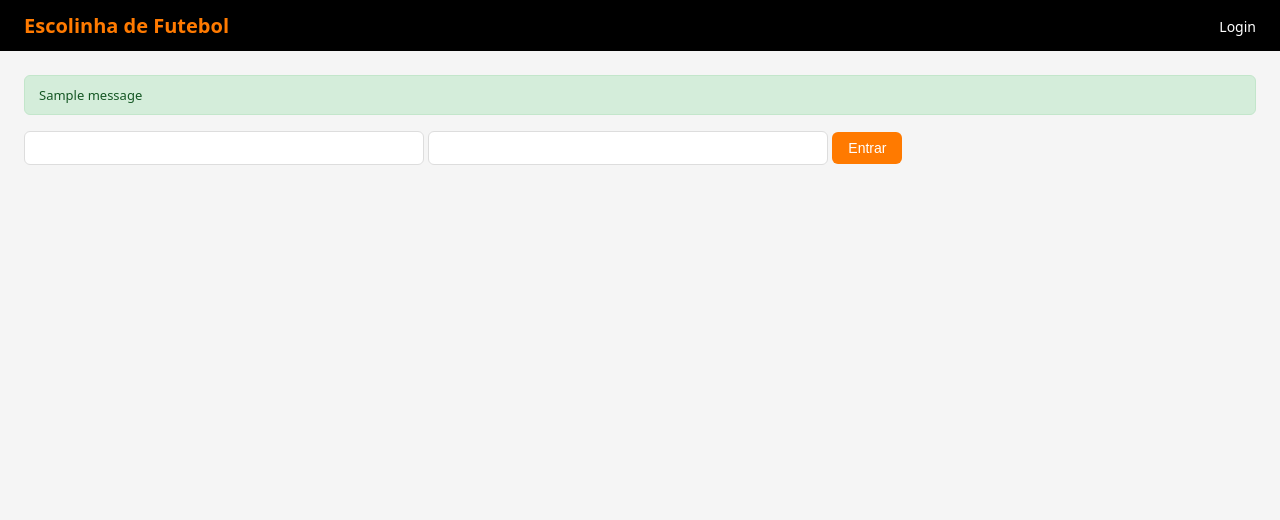
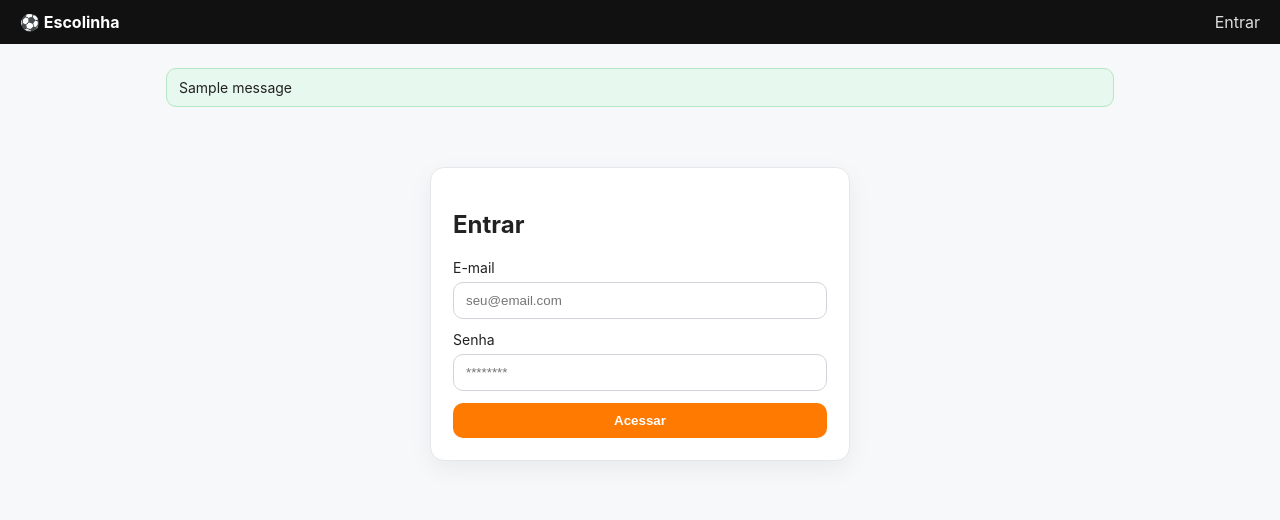
Before and after one commit to grmartinica/aplicacao_escolinha, a Flask app: page /auth/login in a window 1280 px wide. Shown: the top 520 px of the page. Run offline with Flask 3, Linux system fonts and the light colour scheme; tables that the repository leaves empty hold one stand-in row (values such as "Sample post"); one stand-in notice (Sample message) is shown.

Commit message:
resolvendo bugs

```diff
--- a/static/css/style.css
+++ b/static/css/style.css
@@ -1,170 +1,23 @@
-* {
-    box-sizing: border-box;
-}
-
-body {
-    font-family: 'Poppins', system-ui, -apple-system, sans-serif;
-    margin: 0;
-    padding: 0;
-    background-color: #f5f5f5;
-    color: #111;
-}
-
-header {
-    background: #000;
-    color: #fff;
-    padding: 12px 24px;
-    display: flex;
-    align-items: center;
-    justify-content: space-between;
-}
-
-header h1 {
-    font-size: 20px;
-    margin: 0;
-    color: #ff7a00;
-}
-
-nav a {
-    color: #fff;
-    text-decoration: none;
-    margin-left: 16px;
-    font-size: 14px;
-}
-
-nav a:hover {
-    color: #ff7a00;
-}
-
-main {
-    padding: 24px;
-}
-
-h2 {
-    color: #000;
-    margin-top: 0;
-}
-
-.card {
-    background: #fff;
-    border-radius: 12px;
-    padding: 18px;
-    margin-bottom: 16px;
-    box-shadow: 0 2px 10px rgba(0, 0, 0, 0.6);
-    border-left: 4px solid #ff7a00;
-}
-
-.table {
-    width: 100%;
-    border-collapse: collapse;
-    background: #fff;
-    border-radius: 10px;
-    overflow: hidden;
-    box-shadow: 0 2px 8px rgba(0, 0, 0, 0.05);
-}
-
-.table th,
-.table td {
-    padding: 10px 12px;
-    border-bottom: 1px solid #eee;
-    font-size: 13px;
-}
-
-.table th {
-    background: #000;
-    color: #fff;
-    text-align: left;
-}
-
-.btn,
-button,
-input[type="submit"] {
-    background: #ff7a00;
-    color: #fff;
-    border: none;
-    padding: 8px 16px;
-    border-radius: 6px;
-    cursor: pointer;
-    font-size: 14px;
-}
-
-.btn-secondary {
-    background: #000;
-    color: #fff;
-}
-
-.btn:hover,
-button:hover,
-input[type="submit"]:hover {
-    background: #e56f00;
-}
-
-input, select, textarea {
-    padding: 8px;
-    border-radius: 6px;
-    border: 1px solid #ddd;
-    width: 100%;
-    max-width: 400px;
-    margin-bottom: 10px;
-    font-size: 14px;
-}
-
-.form-group {
-    margin-bottom: 12px;
-}
-
-.alert {
-    padding: 10px 14px;
-    border-radius: 6px;
-    margin-bottom: 16px;
-    font-size: 13px;
-}
-
-.alert-success {
-    background: #d4edda;
-    color: #155724;
-    border: 1px solid #c3e6cb;
-}
-
-.alert-danger {
-    background: #f8d7da;
-    color: #721c24;
-    border: 1px solid #f5c6cb;
-}
-
-.alert-info {
-    background: #d1ecf1;
-    color: #0c5460;
-    border: 1px solid #bee5eb;
-}
-
-.alert-warning {
-    background: #fff3cd;
-    color: #856404;
-    border: 1px solid #ffeeba;
-}
-
-.kpi-grid {
-    display: grid;
-    grid-template-columns: repeat(auto-fit, minmax(180px, 1fr));
-    gap: 12px;
-}
-
-.kpi-card {
-    background: #fff;
-    padding: 16px;
-    border-radius: 12px;
-    box-shadow: 0 1px 6px rgba(0, 0, 0, 0.05);
-}
-
-.kpi-label {
-    font-size: 12px;
-    color: #555;
-}
-
-.kpi-value {
-    font-size: 20px;
-    font-weight: 600;
-    color: #ff7a00;
-    margin-top: 4px;
-}
+:root{--orange:#ff7a00;--black:#111;--white:#fff;--gray:#eef0f3;}
+*{box-sizing:border-box} body{margin:0;font-family:Inter,system-ui,Arial,sans-serif;background:#f7f8fa;color:#222}
+.topbar{display:flex;justify-content:space-between;align-items:center;padding:12px 20px;background:var(--black);color:var(--white)}
+.topbar a{color:#ddd;margin-left:14px;text-decoration:none} .topbar a:hover{color:#fff}
+.brand{font-weight:700}
+.container{max-width:980px;margin:24px auto;padding:0 16px}
+.card{background:#fff;border:1px solid #e5e7eb;border-radius:14px;box-shadow:0 8px 24px rgba(0,0,0,.06);padding:22px}
+.login-card{max-width:420px;margin:60px auto}
+.form{display:grid;gap:12px}
+label{display:grid;gap:6px;font-size:14px}
+input{padding:10px 12px;border:1px solid #d1d5db;border-radius:10px}
+.btn{background:var(--orange);border:none;color:#fff;padding:10px 14px;border-radius:10px;font-weight:600;cursor:pointer}
+.btn:hover{filter:brightness(.95)}
+.flash-stack{display:grid;gap:8px;margin:12px 0}
+.alert{padding:10px 12px;border-radius:10px;font-size:14px}
+.alert.success{background:#e7f8ee;border:1px solid #b6e6c6}
+.alert.info{background:#eaf2ff;border:1px solid #c7d8ff}
+.alert.danger{background:#ffecec;border:1px solid #ffc9c9}
+.table{width:100%;border-collapse:collapse;margin-top:12px;background:#fff}
+.table th,.table td{padding:10px;border-bottom:1px solid #eee;font-size:14px;text-align:left}
+.kpis{display:grid;grid-template-columns:repeat(auto-fit,minmax(180px,1fr));gap:12px;margin:12px 0}
+.kpi{background:#fff;border:1px solid #eee;border-radius:12px;padding:14px}
+.kpi .t{font-size:12px;color:#666} .kpi .v{font-size:20px;font-weight:700;margin-top:6px}
--- a/templates/base.html
+++ b/templates/base.html
@@ -1,40 +1,41 @@
 <!DOCTYPE html>
 <html lang="pt-br">
 <head>
-  <meta charset="UTF-8">
-  <title>{% block title %}Escolinha de Futebol{% endblock %}</title>
-  <link rel="stylesheet" href="{{ url_for('static', filename='css/style.css') }}">
+  <meta charset="UTF-8" />
+  <title>{% block title %}Escolinha{% endblock %}</title>
+  <link rel="stylesheet" href="{{ url_for('static', filename='css/style.css') }}" />
+  <meta name="viewport" content="width=device-width, initial-scale=1" />
 </head>
 <body>
-<header>
-  <h1>Escolinha de Futebol</h1>
+<header class="topbar">
+  <div class="brand">⚽ Escolinha</div>
   <nav>
     {% if current_user.is_authenticated %}
       <a href="{{ url_for('dashboard.index') }}">Dashboard</a>
       <a href="{{ url_for('atletas.listar') }}">Atletas</a>
-      <a href="{{ url_for('grupos.listar') }}">Grupos</a>
       <a href="{{ url_for('atividades.listar') }}">Atividades</a>
       {% if current_user.role == 'ADMIN' %}
         <a href="{{ url_for('financeiro.resumo') }}">Financeiro</a>
-      {% elif current_user.role == 'PARENT' %}
+      {% else %}
         <a href="{{ url_for('financeiro.resumo_responsavel') }}">Financeiro</a>
       {% endif %}
       <a href="{{ url_for('auth.logout') }}">Sair</a>
     {% else %}
-      <a href="{{ url_for('auth.login') }}">Login</a>
+      <a href="{{ url_for('auth.login') }}">Entrar</a>
     {% endif %}
   </nav>
 </header>
 
-<main>
+<main class="container">
   {% with messages = get_flashed_messages(with_categories=true) %}
     {% if messages %}
-      {% for category, message in messages %}
-        <div class="alert alert-{{ category }}">{{ message }}</div>
-      {% endfor %}
+      <div class="flash-stack">
+        {% for category, message in messages %}
+          <div class="alert {{ category }}">{{ message }}</div>
+        {% endfor %}
+      </div>
     {% endif %}
   {% endwith %}
-
   {% block content %}{% endblock %}
 </main>
 </body>
--- a/templates/login.html
+++ b/templates/login.html
@@ -1,10 +1,16 @@
 {% extends "base.html" %}
 {% block title %}Login | Escolinha{% endblock %}
-
 {% block content %}
-<form method="POST" action="{{ url_for('auth.login') }}">
-  <input type="email" name="email" required>
-  <input type="password" name="senha" required>
-  <button type="submit">Entrar</button>
-</form>
+<div class="card login-card">
+  <h2>Entrar</h2>
+  <form method="POST" action="{{ url_for('auth.login') }}" class="form">
+    <label>E-mail
+      <input type="email" name="email" placeholder="seu@email.com" required />
+    </label>
+    <label>Senha
+      <input type="password" name="senha" placeholder="********" required />
+    </label>
+    <button type="submit" class="btn">Acessar</button>
+  </form>
+</div>
 {% endblock %}
```
Also changed, not shown: routes/atividades_routes.py (+25 -14 lines), routes/atletas_routes.py (+22 -24 lines), routes/financeiro_routes.py (+30 -6 lines), templates/atividades_listar.html (+13 -21 lines), templates/atividades_nova.html (+16 -39 lines), templates/atletas_listar.html (+12 -23 lines), templates/atletas_novo.html (+7 -27 lines), templates/financeiro_responsavel.html (+14 -20 lines), templates/financeiro_resumo.html (+16 -58 lines).
